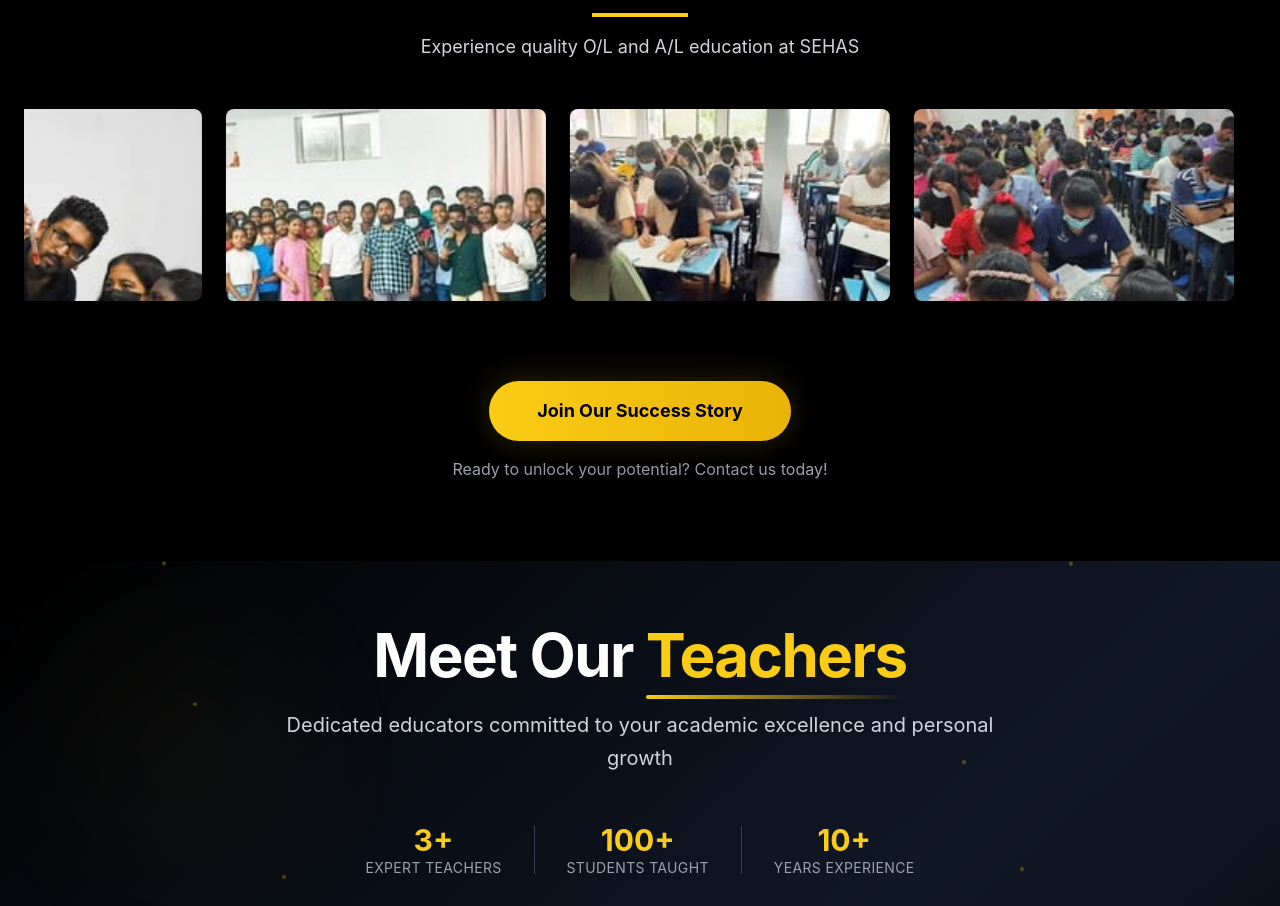
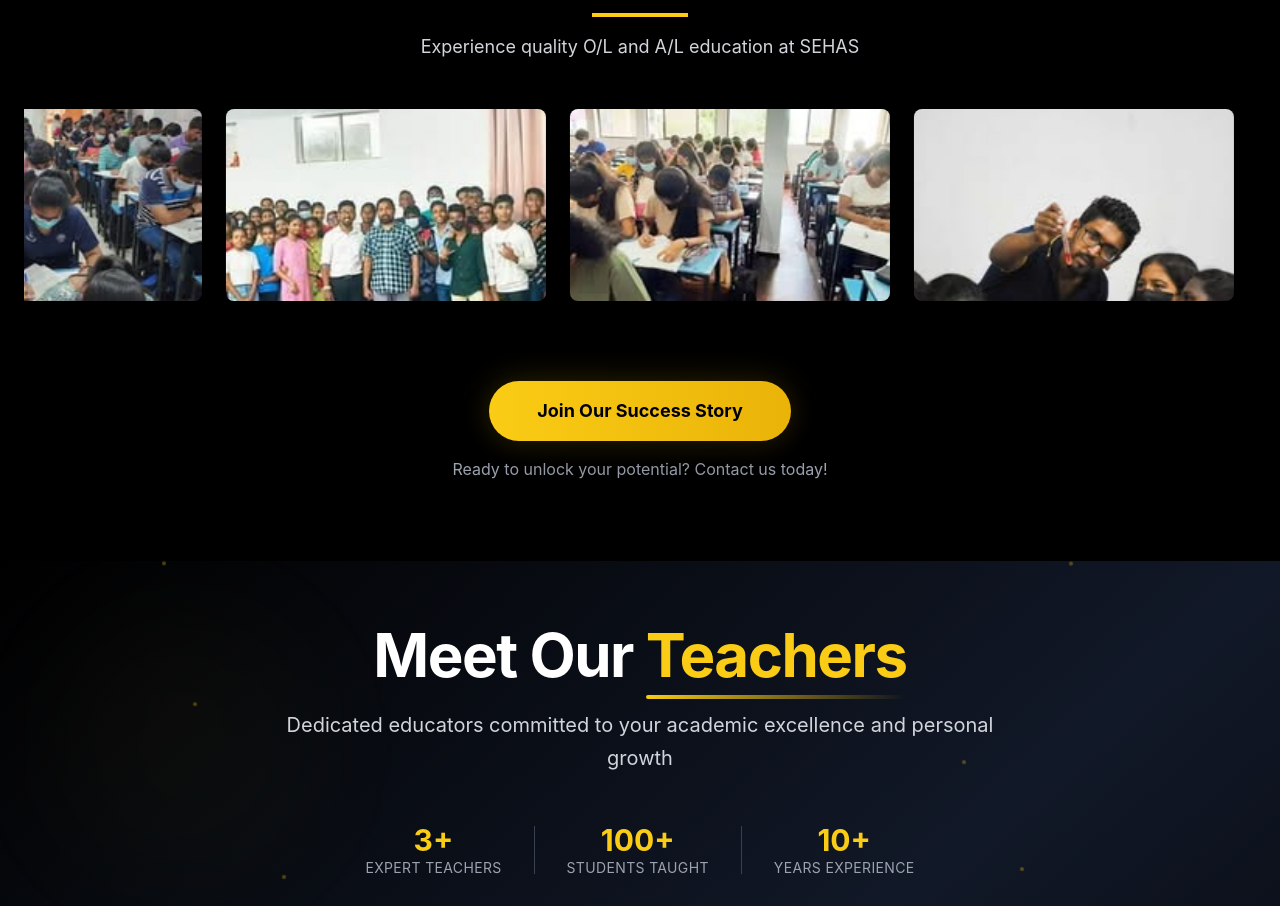
Before and after one commit to ManugaGeeneth/Tuition-website, a React (Create React App) app: page / in a window 1280 px wide. Shown: the part 1959-2865 px from the top of the page. Built offline with nearby package versions, Linux system fonts and the light colour scheme.

Commit message:
Update: Improved About section and fixed navbar

```diff
--- a/src/components/About.jsx
+++ b/src/components/About.jsx
@@ -9,10 +9,10 @@ const About = () => {
 
   // Gallery images array
   const galleryImages = [
-    { src: "/images/spic1.jpg", alt: "O/L Students" },
+    { src: "/images/spic4.jpg", alt: "O/L Students" },
     { src: "/images/spic2.jpg", alt: "A/L Students" },
     { src: "/images/spic3.jpg", alt: "O/L Class" },
-    { src: "/images/spic4.jpg", alt: "A/L Class" },
+    { src: "/images/spic1.jpg", alt: "A/L Class" },
     { src: "/images/spic5.jpg", alt: "Mathematics Class" },
     { src: "/images/spic6.jpg", alt: "Science Class" },
     { src: "/images/spic7.jpg", alt: "Results Day" },
```
